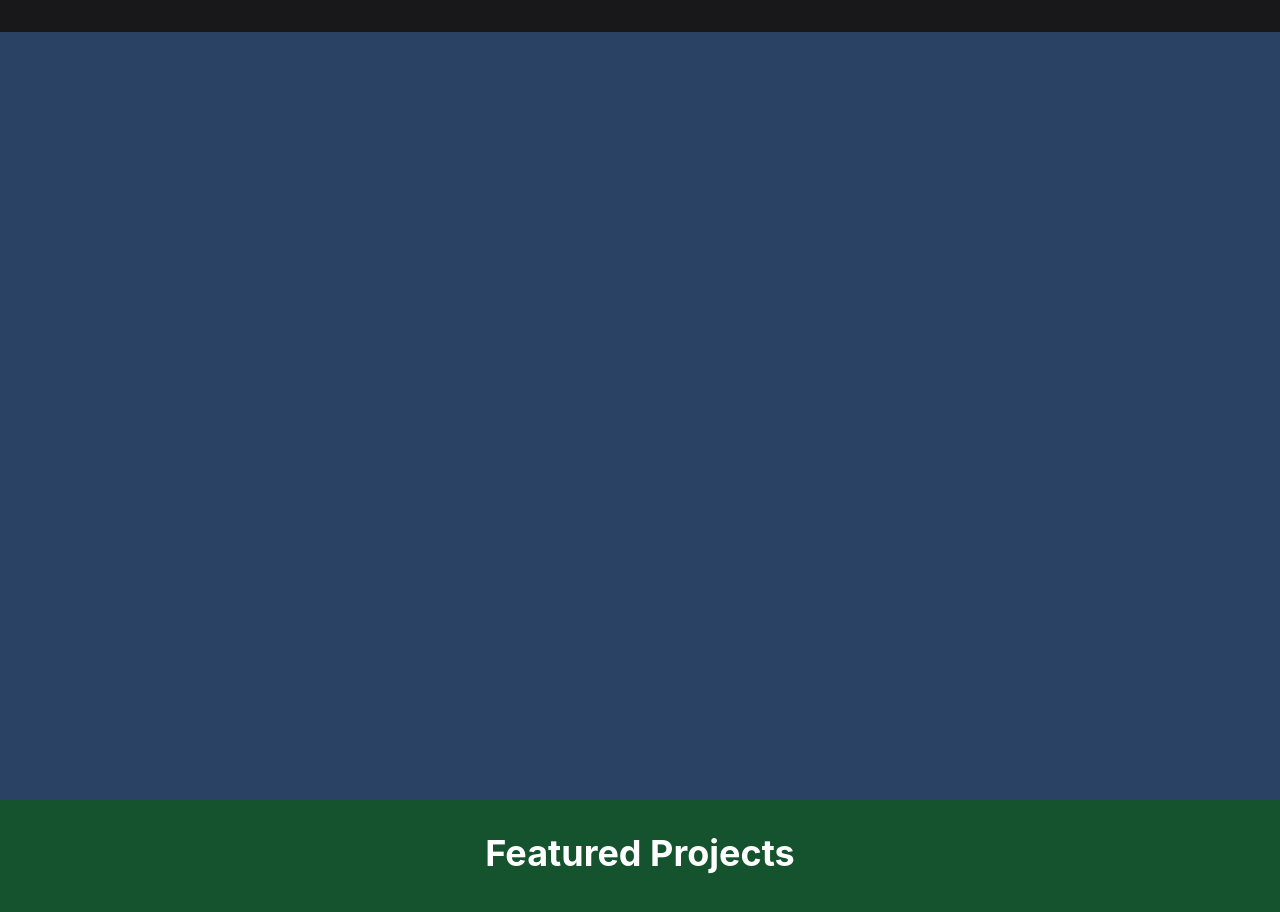
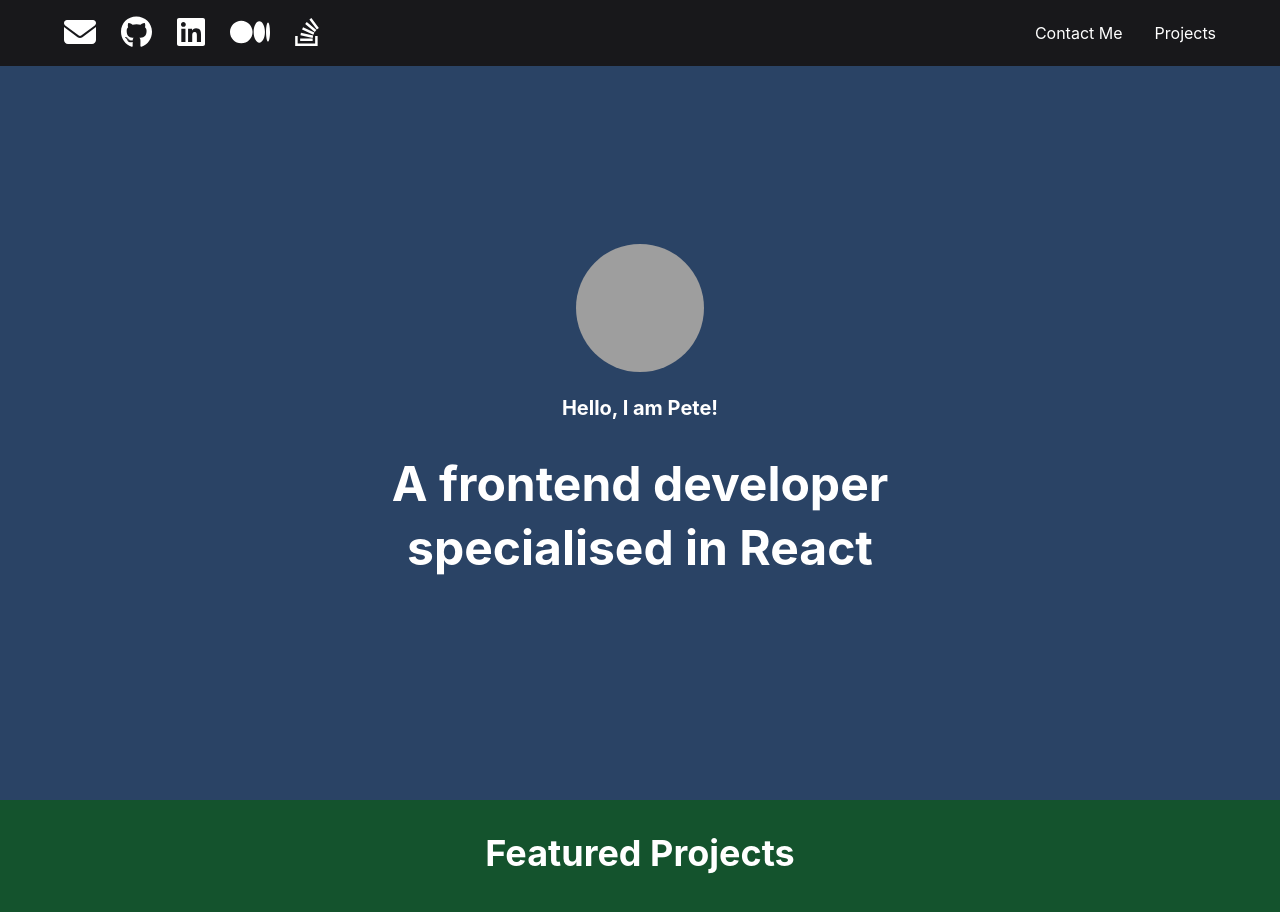
Before and after one commit to r-scott25/meta-react-portfolio, a React (Create React App) app: page / in a window 1280 px wide. Shown: the top 912 px of the page. Built offline with nearby package versions, Linux system fonts and the light colour scheme; grey boxes are pictures that could not be loaded.

Commit message:
header and landing section

```diff
--- a/src/App.js
+++ b/src/App.js
@@ -6,6 +6,7 @@ import ContactMeSection from "./components/ContactMeSection";
 import Footer from "./components/Footer";
 import { AlertProvider } from "./context/alertContext";
 import Alert from "./components/Alert";
+import { FontAwesomeIcon } from "@fortawesome/react-fontawesome";
 
 function App() {
   return (
@@ -21,7 +22,7 @@ function App() {
           </main>
         </AlertProvider>
       </ChakraProvider>
-  );
+  )
 }
 
 export default App;
--- a/src/components/Header.js
+++ b/src/components/Header.js
@@ -63,12 +63,30 @@ const Header = () => {
           justifyContent="space-between"
           alignItems="center"
         >
+
+          {/* SOCIAL MEDIA LINKS */}
+
           <nav>
-            {/* Add social media links based on the `socials` data */}
+            <HStack spacing="25px">
+              {socials.map((social, index) => (
+                <a key={index} href={social.url}>
+                  <FontAwesomeIcon icon={social.icon} size="2x" />
+                </a>
+              ))}
+            </HStack>
           </nav>
+
+
+          {/* Internal Links */}
+
           <nav>
             <HStack spacing={8}>
-              {/* Add links to Projects and Contact me section */}
+              <a onClick={handleClick("contactme")} href="/#contact-me">
+                Contact Me
+              </a>
+              <a onClick={handleClick("projects")} href="/#projects">
+                Projects
+              </a>
             </HStack>
           </nav>
         </HStack>
--- a/src/components/LandingSection.js
+++ b/src/components/LandingSection.js
@@ -1,5 +1,5 @@
 import React from "react";
-import { Avatar, Heading, VStack } from "@chakra-ui/react";
+import { Avatar, Heading, VStack, Box } from "@chakra-ui/react";
 import FullScreenSection from "./FullScreenSection";
 
 const greeting = "Hello, I am Pete!";
@@ -15,7 +15,22 @@ const LandingSection = () => (
     isDarkBackground
     backgroundColor="#2A4365"
   >
-
+    <VStack>
+      <Avatar size="2xl" name="Pete" src=" https://i.pravatar.cc/150?img=7" alt="profile picture" m={4}/>
+      <Box>
+      <Heading as="h4" size="md"  mb={8}>
+        {greeting}
+      </Heading>
+      </Box>
+      <box>
+      <Heading as="h2" size="2xl" mb={2}>
+        {bio1}
+      </Heading>
+      </box>
+      <Heading as="h2" size="2xl">
+        {bio2}
+      </Heading>
+    </VStack>
   </FullScreenSection>
 );
 
```
Lines whose indentation alone changed are shown as unchanged.
